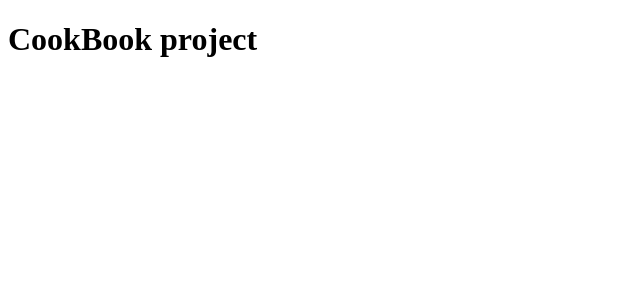
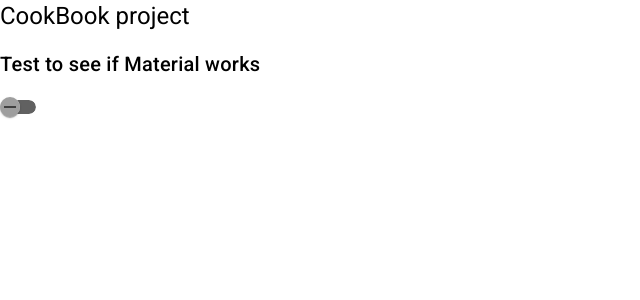
Before and after one commit to Hvukov/cookBook, an Angular app: page / in a window 1280 px wide. Shown: the top 300 px of the page, without its empty margins (0-640 px from the left). Built offline with nearby package versions, Linux system fonts and the light colour scheme.

Commit message:
add Material UI

```diff
--- a/angular.json
+++ b/angular.json
@@ -25,6 +25,7 @@
               "src/assets"
             ],
             "styles": [
+              "@angular/material/prebuilt-themes/purple-green.css",
               "src/styles.css"
             ],
             "scripts": []
@@ -87,6 +88,7 @@
               "src/assets"
             ],
             "styles": [
+              "@angular/material/prebuilt-themes/purple-green.css",
               "src/styles.css"
             ],
             "scripts": []
--- a/package.json
+++ b/package.json
@@ -11,10 +11,12 @@
   "private": true,
   "dependencies": {
     "@angular/animations": "^15.0.0",
+    "@angular/cdk": "~15.1.5",
     "@angular/common": "^15.0.0",
     "@angular/compiler": "^15.0.0",
     "@angular/core": "^15.0.0",
     "@angular/forms": "^15.0.0",
+    "@angular/material": "~15.1.5",
     "@angular/platform-browser": "^15.0.0",
     "@angular/platform-browser-dynamic": "^15.0.0",
     "@angular/router": "^15.0.0",
--- a/src/app/app.component.html
+++ b/src/app/app.component.html
@@ -1 +1,4 @@
 <h1>CookBook project</h1>
+
+<h2>Test to see if Material works</h2>
+<mat-slide-toggle>Toggle me!</mat-slide-toggle>
--- a/src/app/app.module.ts
+++ b/src/app/app.module.ts
@@ -3,6 +3,8 @@
 
 import { AppRoutingModule } from './app-routing.module';
 import { AppComponent } from './app.component';
+import { BrowserAnimationsModule } from '@angular/platform-browser/animations';
+import { MatSlideToggleModule } from '@angular/material/slide-toggle';
 
 @NgModule({
   declarations: [
@@ -10,7 +12,9 @@
   ],
   imports: [
     BrowserModule,
-    AppRoutingModule
+    AppRoutingModule,
+    BrowserAnimationsModule,
+    MatSlideToggleModule
   ],
   providers: [],
   bootstrap: [AppComponent]
--- a/src/index.html
+++ b/src/index.html
@@ -6,8 +6,11 @@
   <base href="/">
   <meta name="viewport" content="width=device-width, initial-scale=1">
   <link rel="icon" type="image/x-icon" href="favicon.ico">
+  <link rel="preconnect" href="https://fonts.gstatic.com">
+  <link href="https://fonts.googleapis.com/css2?family=Roboto:wght@300;400;500&display=swap" rel="stylesheet">
+  <link href="https://fonts.googleapis.com/icon?family=Material+Icons" rel="stylesheet">
 </head>
-<body>
+<body class="mat-typography">
   <app-root></app-root>
 </body>
 </html>
--- a/src/styles.css
+++ b/src/styles.css
@@ -1 +1,4 @@
 /* You can add global styles to this file, and also import other style files */
+
+html, body { height: 100%; }
+body { margin: 0; font-family: Roboto, "Helvetica Neue", sans-serif; }
```
Also changed, not shown: 1 other file (tests, documents, lock files or other folders).
